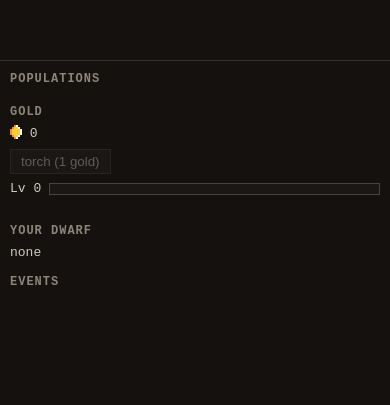
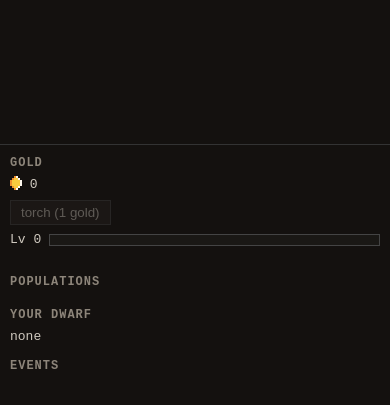
Before and after one commit to saint-angels/cellar_floor, a website built with Vite: page client/index.html in a window 390 px wide. Shown: the part 439-844 px from the top of the page. Built offline with nearby package versions, Linux system fonts and the light colour scheme; no server answers.

Commit message:
Open the mobile sheet on gold torch and level

```diff
--- a/client/index.html
+++ b/client/index.html
@@ -42,7 +42,7 @@
     #mydwarf { white-space: pre-line; }
     #popup { position: absolute; display: none; background: rgba(20, 17, 15, 0.92); border: 1px solid #4a443c; padding: 6px 8px; white-space: pre; pointer-events: none; }
     #recap { position: absolute; top: 12px; left: 50%; transform: translateX(-50%); display: none; background: rgba(20, 17, 15, 0.94); border: 1px solid #4a443c; padding: 10px 16px; cursor: pointer; max-width: 80%; }
-    #overlay { position: absolute; inset: 0; display: none; align-items: center; justify-content: center; background: rgba(10, 8, 7, 0.72); }
+    #overlay { position: absolute; inset: 0; display: none; align-items: center; justify-content: center; background: rgba(10, 8, 7, 0.72); z-index: 6; }
     #overlay-card { background: #1c1815; border: 1px solid #4a443c; padding: 20px 24px; display: flex; flex-direction: column; gap: 10px; width: 260px; }
     #overlay-card input { background: #262220; color: #cfc9bf; border: 1px solid #444; padding: 6px 8px; font: inherit; }
     #overlay-card button { background: #4a7c3f; color: #fff; border: none; padding: 8px 10px; cursor: pointer; font: inherit; }
@@ -56,7 +56,10 @@
     @media (max-width: 700px) {
       body { flex-direction: column; }
       #map { min-height: 0; }
-      #side { width: auto; max-height: 42dvh; border-left: none; border-top: 1px solid #333; }
+      /* the sheet opens on gold, torch, and the level bar; populations,
+         your dwarf, and events sit below the fold behind its scroll */
+      #side { width: auto; max-height: min(240px, 38dvh); border-left: none; border-top: 1px solid #333; }
+      #goldbox { order: -1; }
     }
     /* thumb-sized controls on touch devices */
     @media (pointer: coarse) {
@@ -89,7 +92,7 @@
   </div>
   <div id="side">
     <div><h2>Populations</h2><div id="pops"></div></div>
-    <div><h2>Gold</h2><div id="gold"><img id="goldicon" src="/coin.png" alt=""> <span id="goldnum">0</span></div>
+    <div id="goldbox"><h2>Gold</h2><div id="gold"><img id="goldicon" src="/coin.png" alt=""> <span id="goldnum">0</span></div>
       <button id="torch-btn" disabled>torch (1 gold)</button>
       <div id="levelbox"><span id="levellabel">Lv 0</span><div id="levelbar"><div id="levelfill"></div></div></div>
       <div id="torch-error"></div>
```
